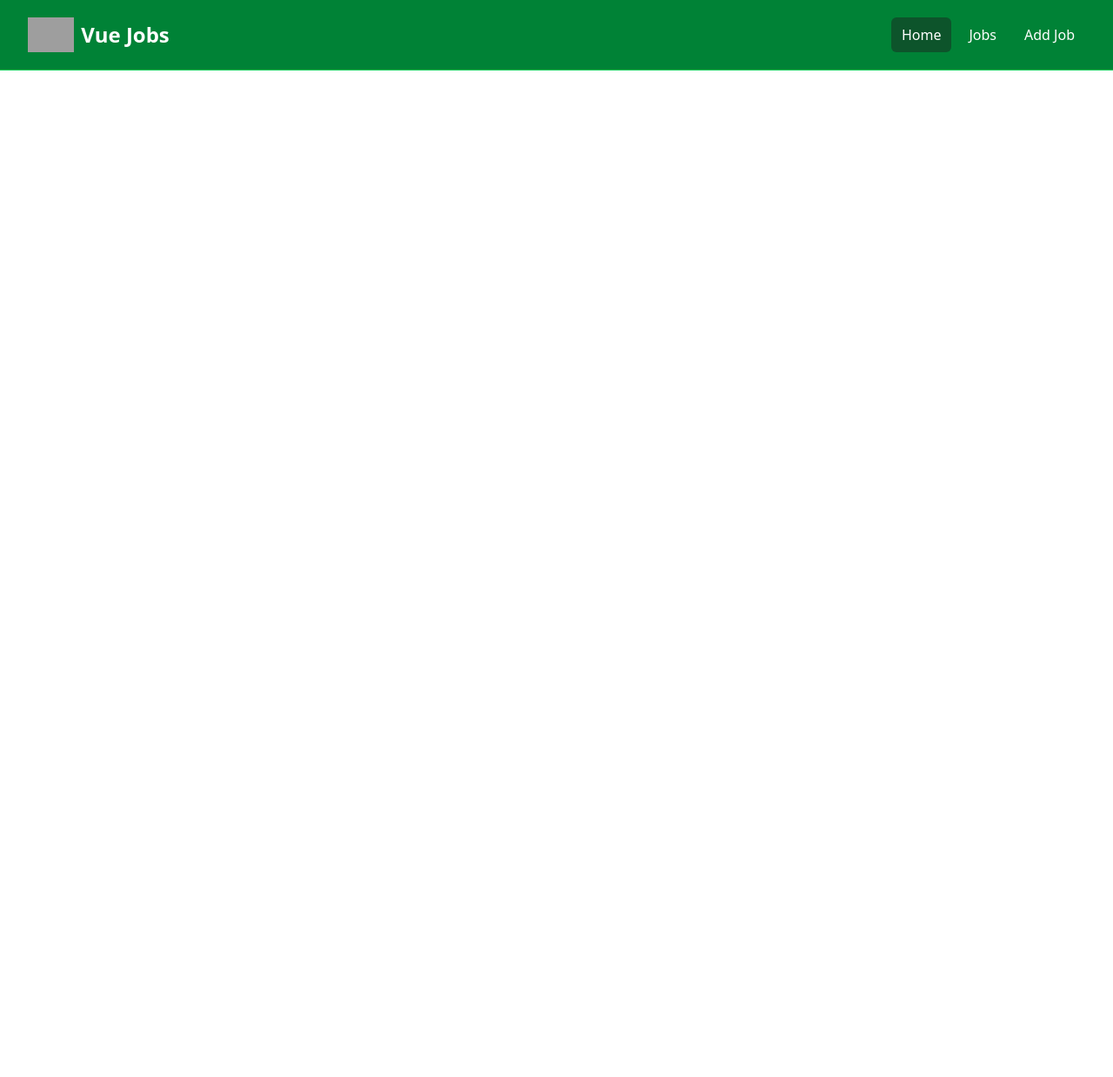
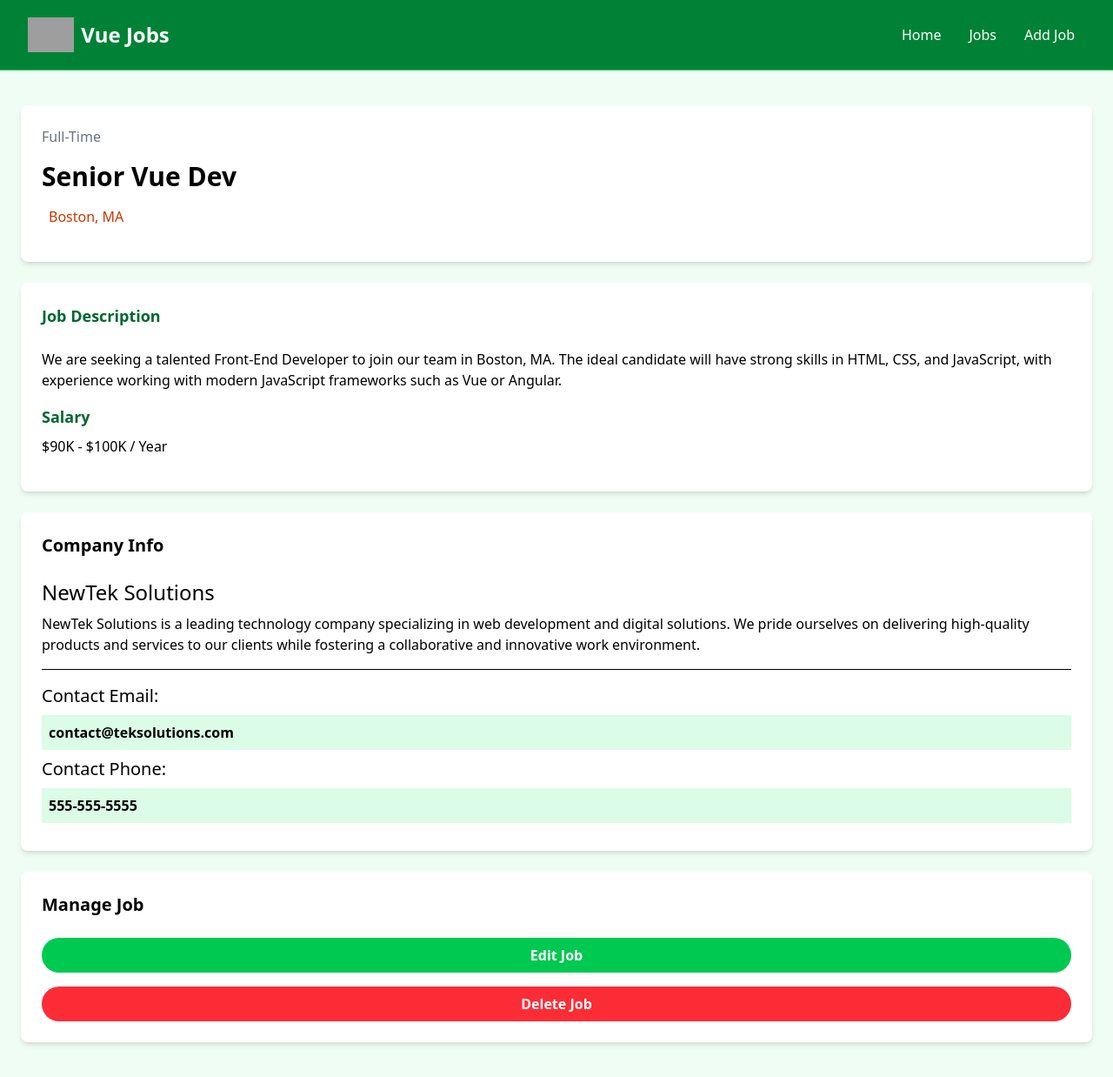
Before and after one commit to srivastavcodes/LearnVue, a Vue app in the folder vue_1/: page /jobs/1 in a window 1280 px wide. Shown: the whole page at 87% size. Before the commit the page ends 800 px from the top, so only its background shows below. Built offline with nearby package versions, Linux system fonts and the light colour scheme; data requests are answered from the project's data file; grey boxes are pictures that could not be loaded.

Commit message:
dynamic job details page and other things

```diff
--- a/vue_1/package.json
+++ b/vue_1/package.json
@@ -11,11 +11,13 @@
     },
     "dependencies": {
         "@tailwindcss/vite": "^4.1.11",
+        "axios": "^1.10.0",
         "json-server": "^1.0.0-beta.3",
         "primeicons": "^7.0.0",
         "tailwindcss": "^4.1.11",
         "vue": "^3.5.17",
-        "vue-router": "^4.5.1"
+        "vue-router": "^4.5.1",
+        "vue-spinner": "^1.0.4"
     },
     "devDependencies": {
         "@vitejs/plugin-vue": "^6.0.0",
--- a/vue_1/src/CompositionApi.vue
+++ b/vue_1/src/CompositionApi.vue
@@ -33,7 +33,7 @@ onMounted(async () => {
         const data = await response.json()
         tasks.value = data.map((task) => task.title)
     } catch (error) {
-        console.log("Error fetching api: ", error)
+        console.log(`Error fetching api: ${error}`)
     }
 })
 </script>
--- /dev/null
+++ b/vue_1/src/components/JobDetails.vue
@@ -0,0 +1,99 @@
+<script setup>
+import {useRoute} from "vue-router";
+import {onMounted, reactive} from "vue";
+import axios from "axios";
+
+const route = useRoute()
+const jobId = route.params.id
+
+const state = reactive({
+    job: {},
+    isLoading: true
+})
+onMounted(async () => {
+    try {
+        const response = await axios.get(`http://localhost:4000/jobs/${jobId}`)
+        state.job = response.data
+    } catch (error) {
+        console.log(`Error fetching job ${error}`)
+    } finally {
+        state.isLoading = false
+    }
+})
+</script>
+
+<template>
+    <section v-if="!state.isLoading" class="bg-green-50">
+        <div class="container m-auto py-10 px-6">
+            <div class="grid grid-cols-1 md:grid-cols-70/30 w-full gap-6">
+                <main>
+                    <div class="bg-white p-6 rounded-lg shadow-md text-center md:text-left">
+                        <div class="text-gray-500 mb-4">{{state.job.type}}</div>
+                        <h1 class="text-3xl font-bold mb-4">{{state.job.title}}</h1>
+
+                        <div class="text-gray-500 mb-4 flex align-middle justify-center md:justify-start">
+                            <i class="fa-solid fa-location-dot text-lg text-orange-700 mr-2"></i>
+                            <p class="text-orange-700">{{state.job.location}}</p>
+                        </div>
+                    </div>
+
+                    <div class="bg-white p-6 rounded-lg shadow-md mt-6">
+                        <h3 class="text-green-800 text-lg font-bold mb-6">
+                            Job Description
+                        </h3>
+
+                        <p class="mb-4">
+                            {{ state.job.description}}
+                        </p>
+
+                        <h3 class="text-green-800 text-lg font-bold mb-2">Salary</h3>
+
+                        <p class="mb-4">{{state.job.salary}} / Year</p>
+                    </div>
+                </main>
+
+                <!-- Sidebar -->
+                <aside>
+                    <!-- Company Info -->
+                    <div class="bg-white p-6 rounded-lg shadow-md">
+                        <h3 class="text-xl font-bold mb-6">Company Info</h3>
+
+                        <h2 class="text-2xl">{{state.job.company.name}}</h2>
+
+                        <p class="my-2">{{state.job.company.description}}</p>
+
+                        <hr class="my-4"/>
+
+                        <h3 class="text-xl">Contact Email:</h3>
+
+                        <p class="my-2 bg-green-100 p-2 font-bold">{{state.job.company.contactEmail}}</p>
+
+                        <h3 class="text-xl">Contact Phone:</h3>
+
+                        <p class="my-2 bg-green-100 p-2 font-bold">{{state.job.company.contactPhone}}</p>
+                    </div>
+
+                    <!-- Manage -->
+                    <div class="bg-white p-6 rounded-lg shadow-md mt-6">
+                        <h3 class="text-xl font-bold mb-6">Manage Job</h3>
+                        <RouterLink
+                            to="/jobs/add"
+                            class="bg-green-500 hover:bg-green-600 text-white text-center
+                            font-bold py-2 px-4 rounded-full w-full focus:outline-none focus:shadow-outline mt-4 block"
+                        >Edit Job
+                        </RouterLink>
+                        <button
+                            class="bg-red-500 hover:bg-red-600 text-white font-bold py-2
+                            px-4 rounded-full w-full focus:outline-none focus:shadow-outline mt-4 block">
+                            Delete Job
+                        </button>
+                    </div>
+                </aside>
+            </div>
+        </div>
+    </section>
+
+    <div v-else class="text-center text-gray-500 py-6">
+        <PulseLoader/>
+    </div>
+</template>
--- a/vue_1/src/components/SingleJob.vue
+++ b/vue_1/src/components/JobListingCard.vue
@@ -45,7 +45,7 @@ const smallDescription = computed(() => {
                     <i class="pi pi-map-marker text-orange-700 mr-1"></i>{{ job.location }}
                 </div>
                 <RouterLink
-                    :to="'job/' + job.id"
+                    :to="'jobs/' + job.id"
                     class="h-[36px] bg-green-500 hover:bg-green-600 text-white px-4 py-2 rounded-lg text-center text-sm"
                 >Read More
                 </RouterLink>
--- a/vue_1/src/components/JobListings.vue
+++ b/vue_1/src/components/JobListings.vue
@@ -1,7 +1,7 @@
 <script setup>
-import jobData from "@/jobs copy.json"
-import SingleJob from "@/components/SingleJob.vue";
-import {ref} from "vue";
+import JobListingCard from "@/components/JobListingCard.vue";
+import {onMounted, reactive} from "vue";
+import axios from "axios";
 
 defineProps({
     limit: Number,
@@ -10,7 +10,21 @@ defineProps({
         default: false
     }
 })
-const jobs = ref(jobData)
+const state = reactive({
+    jobs: [],
+    isLoading: true
+})
+
+onMounted(async () => {
+    try {
+        const response = await axios.get('http://localhost:4000/jobs')
+        state.jobs = response.data
+    } catch (error) {
+        console.log(`Error fetching jobs: ${error}`)
+    } finally {
+        state.isLoading = false
+    }
+})
 </script>
 
 <template>
@@ -19,8 +33,15 @@ const jobs = ref(jobData)
             <h2 class="text-3xl font-bold text-green-500 mb-6 text-center">
                 Browse Jobs
             </h2>
-            <div class="grid grid-cols-1 md:grid-cols-3 gap-6">
-                <SingleJob v-for="job in jobs.slice(0, limit) || jobs.length" :key="jobs.id" :job="job"/>
+            <!--Show loading if isLoading true-->
+            <div v-if="state.isLoading" class="text-center text-gray-500 py-6">
+                <PulseLoader/>
+            </div>
+            <!--Show job listing when loading is done-->
+            <div v-else class="grid grid-cols-1 md:grid-cols-3 gap-6">
+                <JobListingCard
+                    v-for="job in (limit ? state.jobs.slice(0, limit) : state.jobs)" :key="state.jobs.id"
+                    :job="job"/>
             </div>
         </div>
     </section>
--- a/vue_1/src/components/Navbar.vue
+++ b/vue_1/src/components/Navbar.vue
@@ -1,6 +1,11 @@
 <script setup>
 import logo from "@/assets/img/logo.png"
-import {RouterLink} from "vue-router";
+import {RouterLink, useRoute} from "vue-router";
+
+const isActiveLink = (routePath) => {
+    const route = useRoute()
+    return route.path === routePath
+}
 </script>
 
 <template>
@@ -19,19 +24,22 @@ import {RouterLink} from "vue-router";
                         <div class="flex space-x-2">
                             <RouterLink
                                 to="/"
-                                class="text-white bg-green-900 hover:bg-gray-900 hover:text-white rounded-md px-3 py-2"
+                                :class="[isActiveLink('/') ? 'bg-green-900' :'hover:bg-gray-900 hover:text-white',
+                                'text-white', 'rounded-md', 'px-3', 'py-2']"
                             >Home
                             </RouterLink>
 
                             <RouterLink
                                 to="/jobs"
-                                class="text-white hover:bg-green-900 hover:text-white rounded-md px-3 py-2"
+                                :class="[isActiveLink('/jobs') ? 'bg-green-900' :'hover:bg-gray-900 hover:text-white',
+                                'text-white', 'rounded-md', 'px-3', 'py-2']"
                             >Jobs
                             </RouterLink>
 
                             <RouterLink
                                 to="/jobs/add"
-                                class="text-white hover:bg-green-900 hover:text-white rounded-md px-3 py-2"
+                                :class="[isActiveLink('/jobs/adds') ? 'bg-green-900' :'hover:bg-gray-900 hover:text-white',
+                                'text-white', 'rounded-md', 'px-3', 'py-2']"
                             >Add Job
                             </RouterLink>
                         </div>
--- a/vue_1/src/router/index.js
+++ b/vue_1/src/router/index.js
@@ -1,6 +1,8 @@
 import {createRouter, createWebHistory} from "vue-router";
 import HomeView from "@/views/HomeView.vue";
 import JobsView from "@/views/JobsView.vue";
+import NotFoundView from "@/views/NotFoundView.vue";
+import JobDetailsView from "@/views/JobDetailsView.vue";
 
 const router = createRouter({
     history: createWebHistory(import.meta.env.BASE_URL),
@@ -14,7 +16,17 @@ const router = createRouter({
             path: '/jobs',
             name: 'jobs',
             component: JobsView
-        }
+        },
+        {
+            path: '/jobs/:id',
+            name: 'job',
+            component: JobDetailsView
+        },
+        {
+            path: '/:catchAll(.*)',
+            name: 'not-found',
+            component: NotFoundView
+        },
     ]
 })
 
--- /dev/null
+++ b/vue_1/src/views/JobDetailsView.vue
@@ -0,0 +1,7 @@
+<script setup>
+import JobDetails from "@/components/JobDetails.vue";
+</script>
+
+<template>
+    <JobDetails/>
+</template>
--- a/vue_1/src/views/NotFoundView.vue
+++ b/vue_1/src/views/NotFoundView.vue
@@ -0,0 +1,14 @@
+<script setup></script>
+
+<template>
+    <section class="text-center flex flex-col justify-center items-center h-96">
+        <i class="pi pi-exclamation-triangle text-yellow-500 text-7xl mb-5"></i>
+        <h1 class="text-6xl font-bold mb-4">404 Not Found</h1>
+        <p class="text-xl mb-5">This page does not exist</p>
+        <RouterLink
+            to="/jobs"
+            class="text-white bg-green-700 hover:bg-green-900 rounded-md px-3 py-2 mt-4"
+        >Go Back
+        </RouterLink>
+    </section>
+</template>
```
Also changed, not shown: vue_1/src/views/SingleJobView.vue (deleted), 1 other file (tests, documents, lock files or other folders).
